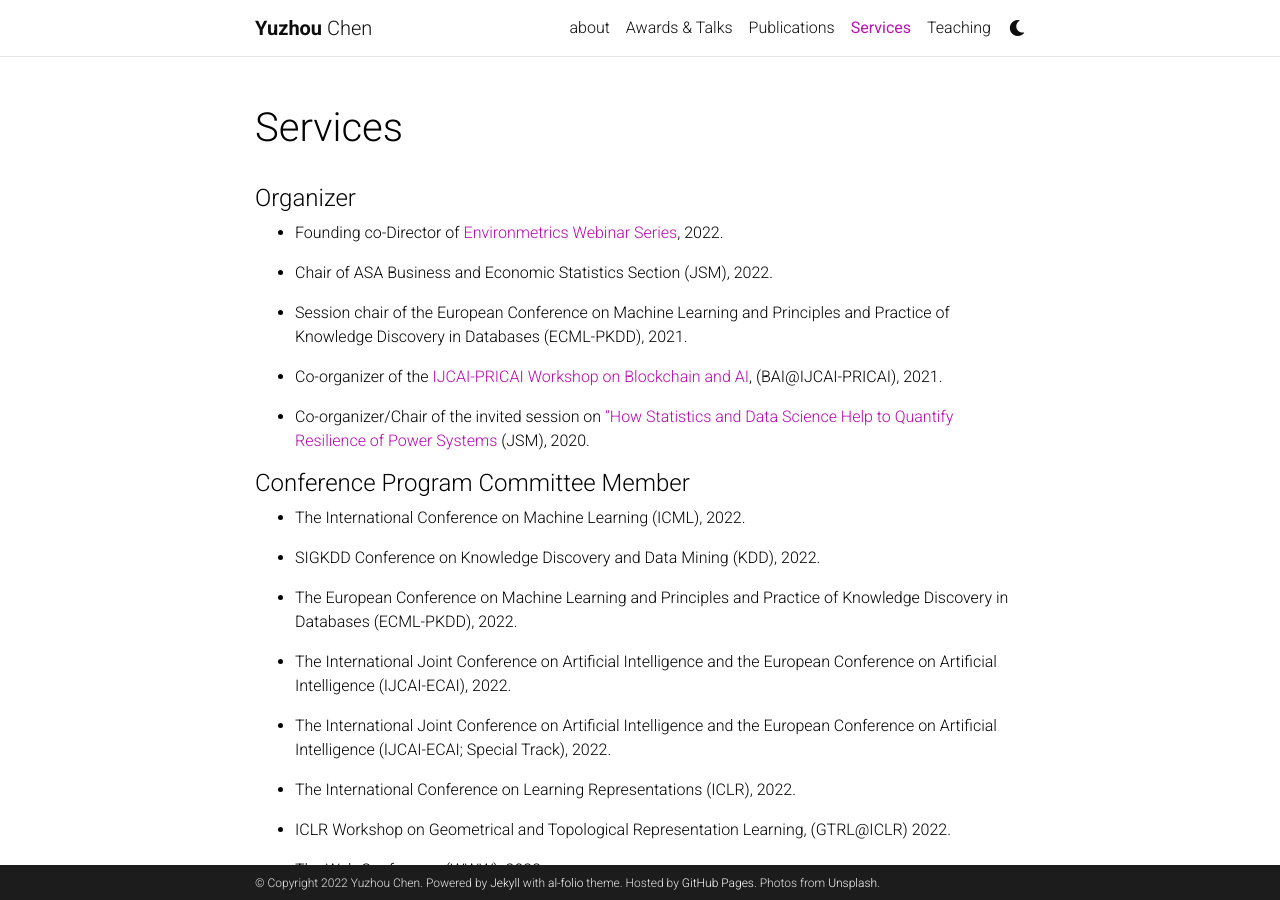
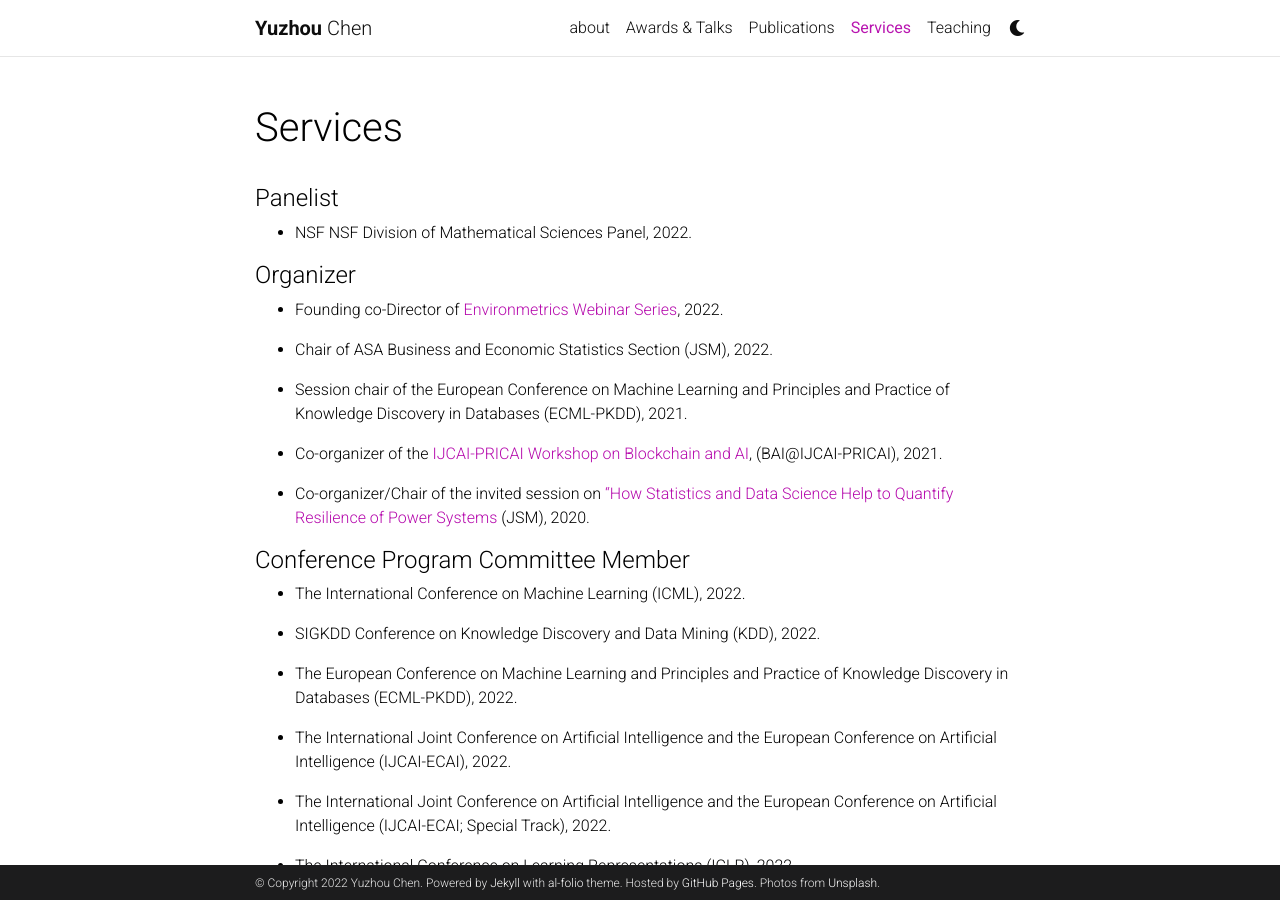
Before and after one commit to yuzhouguangc/yuguang_website, a Jekyll site: the page built from _pages/services.md, in a window 1280 px wide and 900 px high. Built offline with Jekyll 4.4.1, drawn with Linux system fonts in a browser that asks for light colours; comment, search, counter and statistics services are not loaded; a style sheet for code colours, icons or effects is not loaded.

Commit message:
Update services.md

```diff
--- a/_pages/services.md
+++ b/_pages/services.md
@@ -5,6 +5,9 @@
 description:
 nav: true
 ---
+
+#### Panelist
+- NSF NSF Division of Mathematical Sciences Panel, 2022.
 
 #### Organizer
 
```
